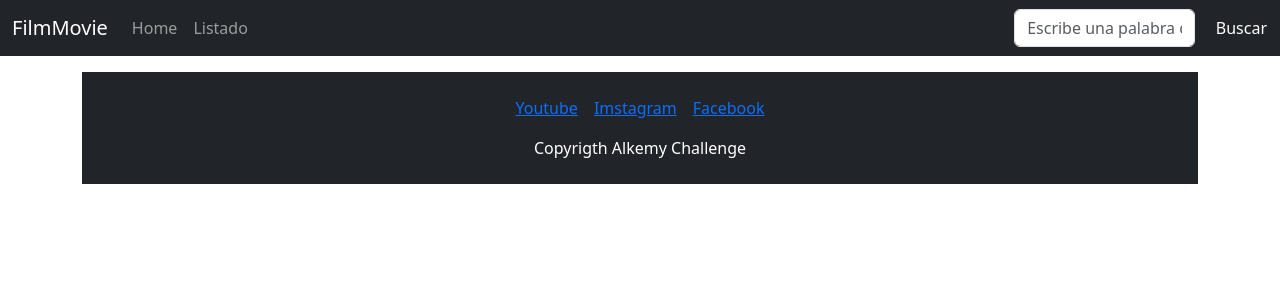
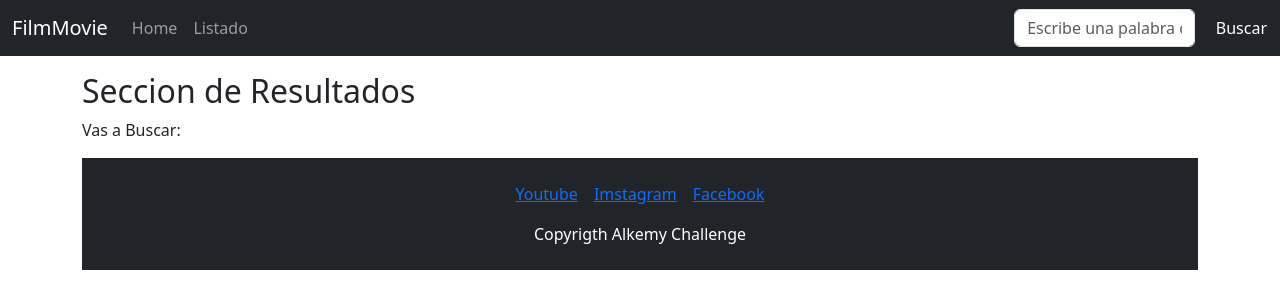
Before and after one commit to vpeinado263/projects-alkemy, a React (Create React App) app: page /resultados in a window 1280 px wide. Shown: the top 308 px of the page. Built offline with nearby package versions, Linux system fonts and the light colour scheme.

Commit message:
Actualizar componentes para realizar busquedas

```diff
--- a/src/App.js
+++ b/src/App.js
@@ -19,7 +19,7 @@ function App() {
         <Route path="/login" element={<Login />} />
         <Route path="/listado" element={<Listado />} />
         <Route path="/detalle" element={<Detalle />} />
-        <Route path="/reultados" element={<Resultados />} />
+        <Route path="/resultados" element={<Resultados />} />
       </Routes>
 
       <Footer/>
--- a/src/components/Buscador.js
+++ b/src/components/Buscador.js
@@ -1,12 +1,12 @@
+import { useNavigate } from 'react-router-dom';
 import swAlert from 'sweetalert2';
 
 function Buscador() {
+    const navigate = useNavigate();
     const submitHandler = e => {
 
-        e.preventDefault()
-
-        const keyword = e.currentTarget.keyword.value.trim();
-        console.log(keyword)
+    e.preventDefault()
+    const keyword = e.currentTarget.keyword.value.trim();
 
         if( keyword.length === 0 ) {
             swAlert.fire(
@@ -23,6 +23,10 @@ function Buscador() {
                     icon: 'error'
                 }
             )
+        } else {
+            //Redirige ala página de resultados
+            e.currentTarget.keyword.value = '';
+            navigate(`/resultados?keyword=${keyword}`);
         }
     }
 
--- a/src/components/Resultados.js
+++ b/src/components/Resultados.js
@@ -1,6 +1,11 @@
 function Resultados () {
+    let query = new URLSearchParams(window.location.search);
+    let keyword = query.get('keyword');
   return (
-   <h2>Seccion de Resultados</h2>
+    <>
+      <h2>Seccion de Resultados</h2>
+      <p>Vas a Buscar: {keyword}</p>
+    </>
   )
 }
 
```
